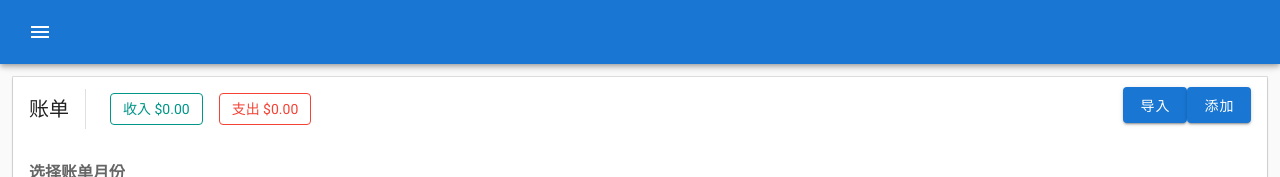
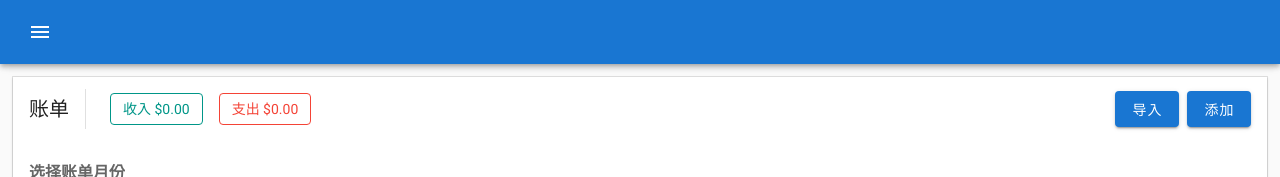
Before and after one commit to qar/expense-tracker-app, a Vue app in the folder web/: page /#/ in a window 1280 px wide. Shown: the top 177 px of the page. Built offline with nearby package versions, Linux system fonts and the light colour scheme.

Commit message:
fix: adjust buttons spacing

```diff
--- a/web/src/views/JournalAccount/AddEntryDialog/index.vue
+++ b/web/src/views/JournalAccount/AddEntryDialog/index.vue
@@ -1,7 +1,7 @@
 <template>
   <v-dialog v-model="dialog" max-width="500px">
     <template v-slot:activator="{ on, attrs }">
-      <v-btn color="primary" dark class="mb-2" v-bind="attrs" v-on="on">添加</v-btn>
+      <v-btn color="primary" dark class="ml-2" v-bind="attrs" v-on="on">添加</v-btn>
     </template>
     <v-card>
       <v-card-title>
--- a/web/src/views/JournalAccount/DataImportDialog/index.vue
+++ b/web/src/views/JournalAccount/DataImportDialog/index.vue
@@ -1,7 +1,7 @@
 <template>
   <v-dialog v-model="dialog" max-width="500px">
     <template v-slot:activator="{ on, attrs }">
-      <v-btn color="primary" dark class="mb-2" v-bind="attrs" v-on="on">导入</v-btn>
+      <v-btn color="primary" dark class="ml-2" v-bind="attrs" v-on="on">导入</v-btn>
     </template>
     <v-card>
       <v-card-title>
--- a/web/src/views/JournalAccount/index.vue
+++ b/web/src/views/JournalAccount/index.vue
@@ -18,8 +18,8 @@
                   <v-chip label outlined class="ma-2" color="red"> 支出 {{ outcomeText }}</v-chip>
                 </v-chip-group>
                 <v-spacer></v-spacer>
-                <data-import-dialog @import="onDataImport" />
-                <add-entry-dialog @change="onEntryAdd" />
+                <data-import-dialog class="ma-2" @import="onDataImport" />
+                <add-entry-dialog class="ma-2" @change="onEntryAdd" />
               </v-toolbar>
             </template>
 
```
